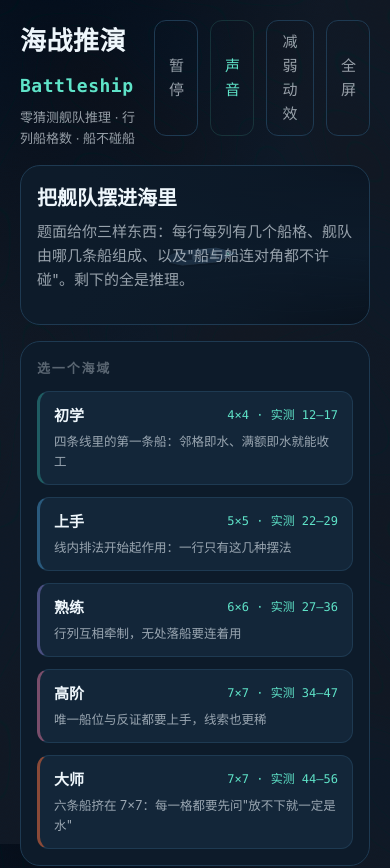
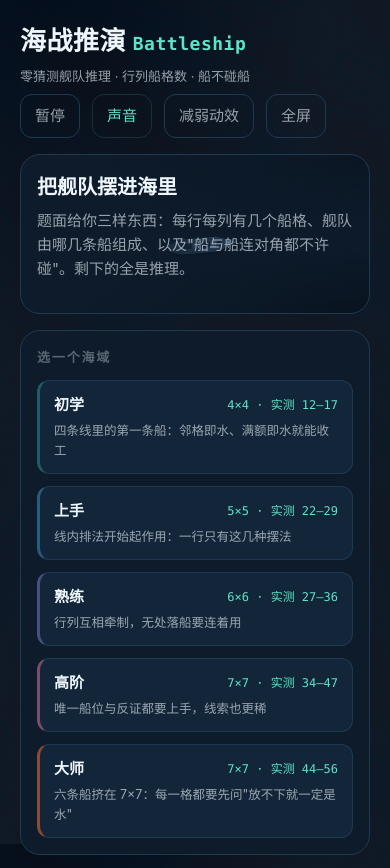
Before and after one commit to z-biz-game/z-biz-game-battleship-cos, an Electron app: page index.html in a window 390 px wide. Shown: the top 868 px of the page. Drawn offline with Linux system fonts and the light colour scheme.

Commit message:
fix(battleship): 320 档两条横向出屏各自一处修法（隐藏区块的 display + 顶栏折行）
一、带 hidden 的对局台仍在排版：#view-game{display:grid} 的特异性 (1,0,0) 压过
.view[hidden]{display:none} 的 (0,2,0)，于是菜单页上那一节照旧布局，里面还没被 JS 量过
尺寸的 <canvas> 以其默认 300px 把版面顶宽（隐藏区块审计读数 display=grid 280x864、vw=367）。
同一份样式表里 #busy-veil/#win-veil/#pause-veil 三枚都补了 [hidden] 那条，唯独这一节漏了。
菜单页可见控件因此从 18 枚回到 10 枚——原来那 8 枚是玩家在菜单上按不到的对局控件。

二、剩下的 vw=367 是顶栏：.topbar 不换行的 space-between flex，26px 标题 + 216@150 的一排
（每枚都吃 button{min-height:44px;min-width:44px} 的指尖下限），320 装不下两栏，
#btn-fullscreen 落在 x=322 整枚出屏。下限不撤，让这一行会折。

量：_tmp-lane10-canonical-r1.log（warm+cold 两腿 390/320 全 ok、no-x、0/10 低于下限）；
开局两腿（trainee/captain，trainee 320 档 canvas=243、captain 240）也是 no-x——
盘面本身跟着容器走，撑宽版面的是外壳不是棋盘。

```diff
--- a/css/game.css
+++ b/css/game.css
@@ -104,6 +104,11 @@ main { flex: 1; }
 
 /* 对局台 */
 #view-game { display: grid; grid-template-columns: minmax(0, 1fr) 300px; gap: var(--space-card); align-items: start; }
+/* id 级选择器的特异性 (1,0,0) 高于上面那条 .view[hidden] (0,2,0)，所以上面那条对这一节
+   整条失效：带 hidden 的对局台照样排版（320 档实测 section#view-game display=grid 280x864，
+   里面那枚还没被 JS 量过尺寸的 <canvas> 以其默认 300px 把版面顶到 scrollW=367）。
+   下面三枚 veil 用的是同一个写法，唯独这一节漏了。 */
+#view-game[hidden] { display: none; }
 .stage { background: var(--surface); border: 1px solid var(--line); border-radius: var(--radius-card); padding: var(--space-card); }
 .stage-head { display: flex; align-items: center; gap: 10px; margin-bottom: var(--space-inner); flex-wrap: wrap; }
 .stage-head b { font-size: 16px; }
@@ -233,3 +238,21 @@ body {
 .fixed-bottom, .bottom-bar, .hud-bottom, footer.app-footer {
   padding-bottom: calc(var(--sab) + env(safe-area-inset-bottom, 0px));
 }
+
+/* ════════════════════════════════════════════════════════════════
+   手机档 320 的两条横向出屏，各自一条证据、各自一处修法（本地导出 + CDP
+   setDeviceMetricsOverride dpr=3，读数在 _tmp-hidden-check-r1.log 与 _tmp-battleship-measure-r1.log）：
+     一、带 hidden 的对局台仍在排版（#view-game{display:grid} 特异性压过 .view[hidden]）。
+         里面那枚没被 JS 量过尺寸的 <canvas> 以其默认 300px 顶宽版面 —— 已在上面那条
+         #view-game[hidden]{display:none} 治掉，菜单页的 18 枚控件当场回到 10 枚。
+     二、剩下这一条：.topbar 是不换行的 space-between flex，.brand 的 26px 标题 +
+         .top-actions 那 216@150 的一排（每枚都吃下面 button{min-height:44px;min-width:44px}
+         的指尖下限），320 装不下两栏，于是 #btn-fullscreen 落在 x=322、整枚出屏（vw 被撑到 367）。
+   下限不能撤（撤了就退回"想按静音结果按到减弱动效"那一次），所以让这一行会折。
+   竖向多占一行不是缺陷，横向出屏才是。
+   ════════════════════════════════════════════════════════════════ */
+@media (max-width: 420px) {
+  .topbar { flex-wrap: wrap; row-gap: 8px; }
+  .brand { min-width: 0; }
+  .top-actions { flex-wrap: wrap; row-gap: 6px; }
+}
```
